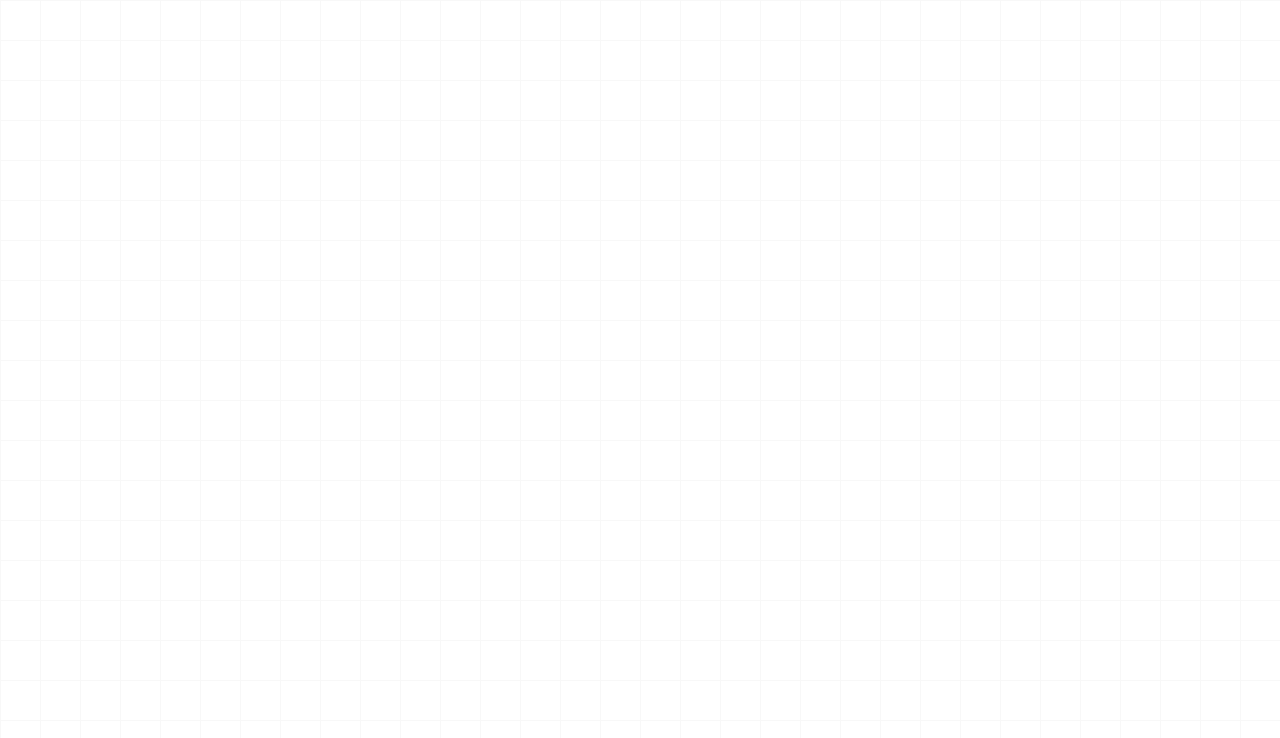
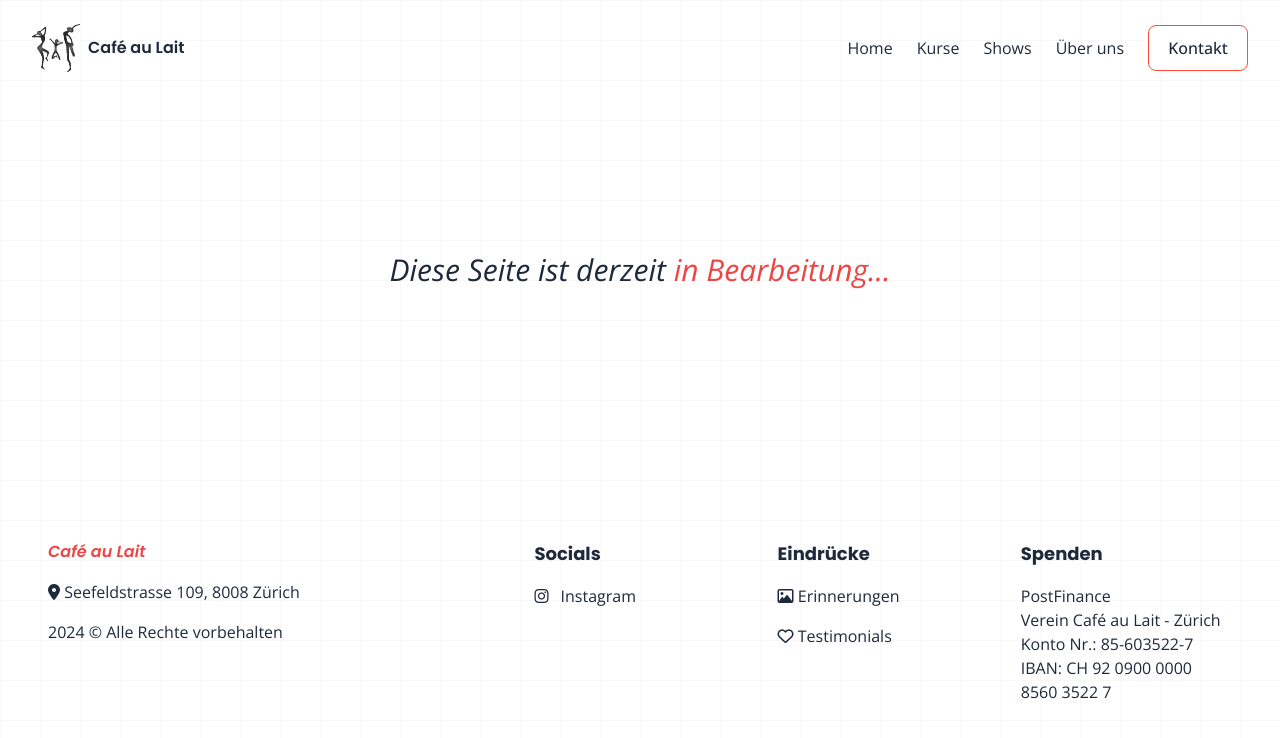
Before and after one commit to vntero/cafeaulait, a SvelteKit app: page /memories in a window 1280 px wide. Shown: the top 738 px of the page. Built offline with nearby package versions, Linux system fonts and the light colour scheme.

Commit message:
adds under construction for memmories page

```diff
--- a/src/routes/memories/+page.svelte
+++ b/src/routes/memories/+page.svelte
@@ -0,0 +1,184 @@
+<script>
+  import SectionWrapper from '../../components/SectionWrapper.svelte'
+  import Header from '../../components/Header.svelte'
+  import Footer from '../../components/Footer.svelte'
+</script>
+
+<SectionWrapper>
+  <Header />
+  <div class="flex flex-col gap-10 flex-1 items-center justify-center">
+    <p
+      class="text-xl sm:text-2xl md:text-3xl text-center max-w-[1000px] mx-auto w-full"
+    >
+      <span class="italic"
+        >Diese Seite ist derzeit <span class="text-red-500"
+          >in Bearbeitung...</span
+        ></span
+      >
+    </p>
+    <!--
+    <section class="block relative z-1 bg-blueGray-600">
+      <div class="container mx-auto">
+        <div class="justify-center flex flex-wrap">
+          <div class="w-full lg:w-12/12 px-4 -mt-24">
+            <div class="flex flex-wrap">
+              <div class="w-full lg:w-4/12 px-4">
+                <h5 class="text-xl font-semibold pb-4 text-center">
+                  Afropfingsten - 18.05.2020
+                </h5>
+                <a href="/">
+                  <div
+                    class="hover:-mt-4 relative flex flex-col min-w-0 break-words bg-white w-full mb-6 shadow-lg rounded-lg ease-linear transition-all duration-150"
+                  >
+                    <img
+                      alt="..."
+                      class="align-middle border-none max-w-full h-auto rounded-lg"
+                      src="assets/Afropfingsten - 18.05.2020/CAL Afropfingesten 2018_10430.jpg"
+                    />
+                  </div>
+                </a>
+              </div>
+
+              <div class="w-full lg:w-4/12 px-4">
+                <h5 class="text-xl font-semibold pb-4 text-center">
+                  FIFA Family Day - 30.08.2019
+                </h5>
+                <a href="/">
+                  <div
+                    class="hover:-mt-4 relative flex flex-col min-w-0 break-words bg-white w-full mb-6 shadow-lg rounded-lg ease-linear transition-all duration-150"
+                  >
+                    <img
+                      alt="..."
+                      class="align-middle border-none max-w-full h-auto rounded-lg"
+                      src="assets/FIFA Family Day - 30.08.2019/_DSC0547.JPG"
+                    />
+                  </div>
+                </a>
+              </div>
+
+              <div class="w-full lg:w-4/12 px-4">
+                <h5 class="text-xl font-semibold pb-4 text-center">
+                  Le Souffle - 19.08.2024
+                </h5>
+                <a href="/">
+                  <div
+                    class="hover:-mt-4 relative flex flex-col min-w-0 break-words bg-white w-full mb-6 shadow-lg rounded-lg ease-linear transition-all duration-150"
+                  >
+                    <img
+                      alt="..."
+                      class="align-middle border-none max-w-full h-auto rounded-lg"
+                      src="assets/Le Souffle Kids - 19.08.2024/051-CAL 18 Le Souffle with Dancers - 180317_144356 - (c) fototscharner.ch051.jpg"
+                    />
+                  </div>
+                </a>
+              </div>
+            </div>
+          </div>
+
+          <div class="w-full lg:w-12/12 px-4">
+            <div class="flex flex-wrap">
+              <div class="w-full lg:w-4/12 px-4">
+                <h5 class="text-xl font-semibold pb-4 text-center">
+                  Portraits session - 19.09.2024
+                </h5>
+                <a href="/">
+                  <div
+                    class="hover:-mt-4 relative flex flex-col min-w-0 break-words bg-white w-full mb-6 shadow-lg rounded-lg ease-linear transition-all duration-150"
+                  >
+                    <img
+                      alt="..."
+                      class="align-middle border-none max-w-full h-auto rounded-lg"
+                      src="assets/Portraits session - 19.09.2024/portraits cover.png"
+                    />
+                  </div>
+                </a>
+              </div>
+
+              <div class="w-full lg:w-4/12 px-4">
+                <h5 class="text-xl font-semibold pb-4 text-center">
+                  Volkshaus - 28.06.2016
+                </h5>
+                <a href="/">
+                  <div
+                    class="hover:-mt-4 relative flex flex-col min-w-0 break-words bg-white w-full mb-6 shadow-lg rounded-lg ease-linear transition-all duration-150"
+                  >
+                    <img
+                      alt="..."
+                      class="align-middle border-none max-w-full h-auto rounded-lg"
+                      src="assets/Volkshaus - 28.06.2016/bild_24.jpg"
+                    />
+                  </div>
+                </a>
+              </div>
+
+              <div class="w-full lg:w-4/12 px-4">
+                <h5 class="text-xl font-semibold pb-4 text-center">Album 6</h5>
+                <a href="/">
+                  <div
+                    class="hover:-mt-4 relative flex flex-col min-w-0 break-words bg-white w-full mb-6 shadow-lg rounded-lg ease-linear transition-all duration-150"
+                  >
+                    <img
+                      alt="..."
+                      class="align-middle border-none max-w-full h-auto rounded-lg"
+                      src="assets/afrotanz.png"
+                    />
+                  </div>
+                </a>
+              </div>
+            </div>
+          </div>
+          <div class="w-full lg:w-12/12 px-4">
+            <div class="flex flex-wrap">
+              <div class="w-full lg:w-4/12 px-4">
+                <h5 class="text-xl font-semibold pb-4 text-center">Album 7</h5>
+                <a href="/">
+                  <div
+                    class="hover:-mt-4 relative flex flex-col min-w-0 break-words bg-white w-full mb-6 shadow-lg rounded-lg ease-linear transition-all duration-150"
+                  >
+                    <img
+                      alt="..."
+                      class="align-middle border-none max-w-full h-auto rounded-lg"
+                      src="assets/afrotanz.png"
+                    />
+                  </div>
+                </a>
+              </div>
+
+              <div class="w-full lg:w-4/12 px-4">
+                <h5 class="text-xl font-semibold pb-4 text-center">Album 8</h5>
+                <a href="/">
+                  <div
+                    class="hover:-mt-4 relative flex flex-col min-w-0 break-words bg-white w-full mb-6 shadow-lg rounded-lg ease-linear transition-all duration-150"
+                  >
+                    <img
+                      alt="..."
+                      class="align-middle border-none max-w-full h-auto rounded-lg"
+                      src="assets/afrotanz.png"
+                    />
+                  </div>
+                </a>
+              </div>
+
+              <div class="w-full lg:w-4/12 px-4">
+                <h5 class="text-xl font-semibold pb-4 text-center">Album 9</h5>
+                <a href="/">
+                  <div
+                    class="hover:-mt-4 relative flex flex-col min-w-0 break-words bg-white w-full mb-6 shadow-lg rounded-lg ease-linear transition-all duration-150"
+                  >
+                    <img
+                      alt="..."
+                      class="align-middle border-none max-w-full h-auto rounded-lg"
+                      src="assets/afrotanz.png"
+                    />
+                  </div>
+                </a>
+              </div>
+            </div>
+          </div>
+        </div>
+      </div>
+    </section>
+  -->
+  </div>
+  <Footer />
+</SectionWrapper>
```
